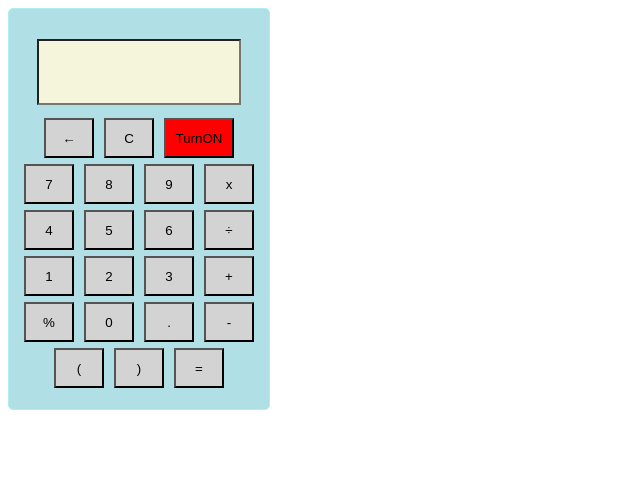
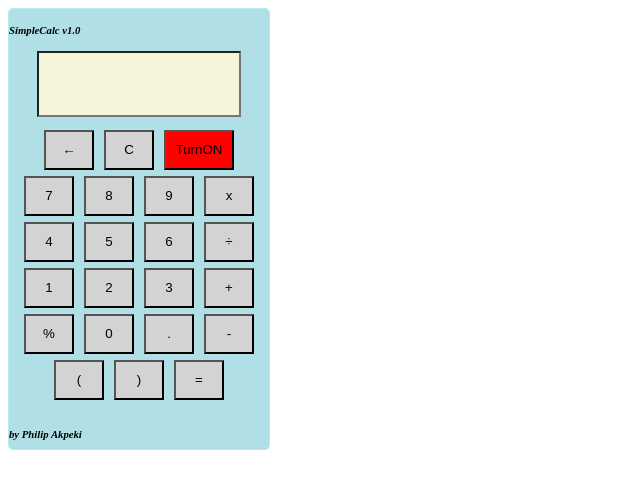
Before and after one commit to philippuu/simpleCalculator, a plain HTML site: page index.html in a window 1280 px wide. Shown: the whole page, without its empty margins (0-640 px from the left). Drawn offline with Linux system fonts and the light colour scheme.

Commit message:
adding label to the calculator

```diff
--- a/index.html
+++ b/index.html
@@ -8,6 +8,7 @@
 <body>
 	<div id="frame">
 		<form>
+			<h6><em>SimpleCalc v1.0</em></h6>
 			<input type="text" class="display" id="display" readonly>
 			<br>
 			<div id="btn_grp">
@@ -41,6 +42,7 @@
 			</div>
 
 		</form>
+		<h6><em>by Philip Akpeki</em></h6>
 
 	</div>
 
--- a/simpCalc.css
+++ b/simpCalc.css
@@ -1,14 +1,17 @@
 #frame {
 	width: 260px;
-	height: 400px;
+	height: 440px;
 	border: 1px solid #AFEEEE;
 	border-radius: 5px;
 	background-color: #B0E0E6;
 }
+form{
+	margin-top: -10px;
+}
 .display{
 	width: 196px;
 	height: 60px;
-	margin: 30px 20px 10px 28px;
+	margin: -10px 20px 10px 28px;
 	background-color: #F5F5DC;
 }
 #btn_grp{
```
